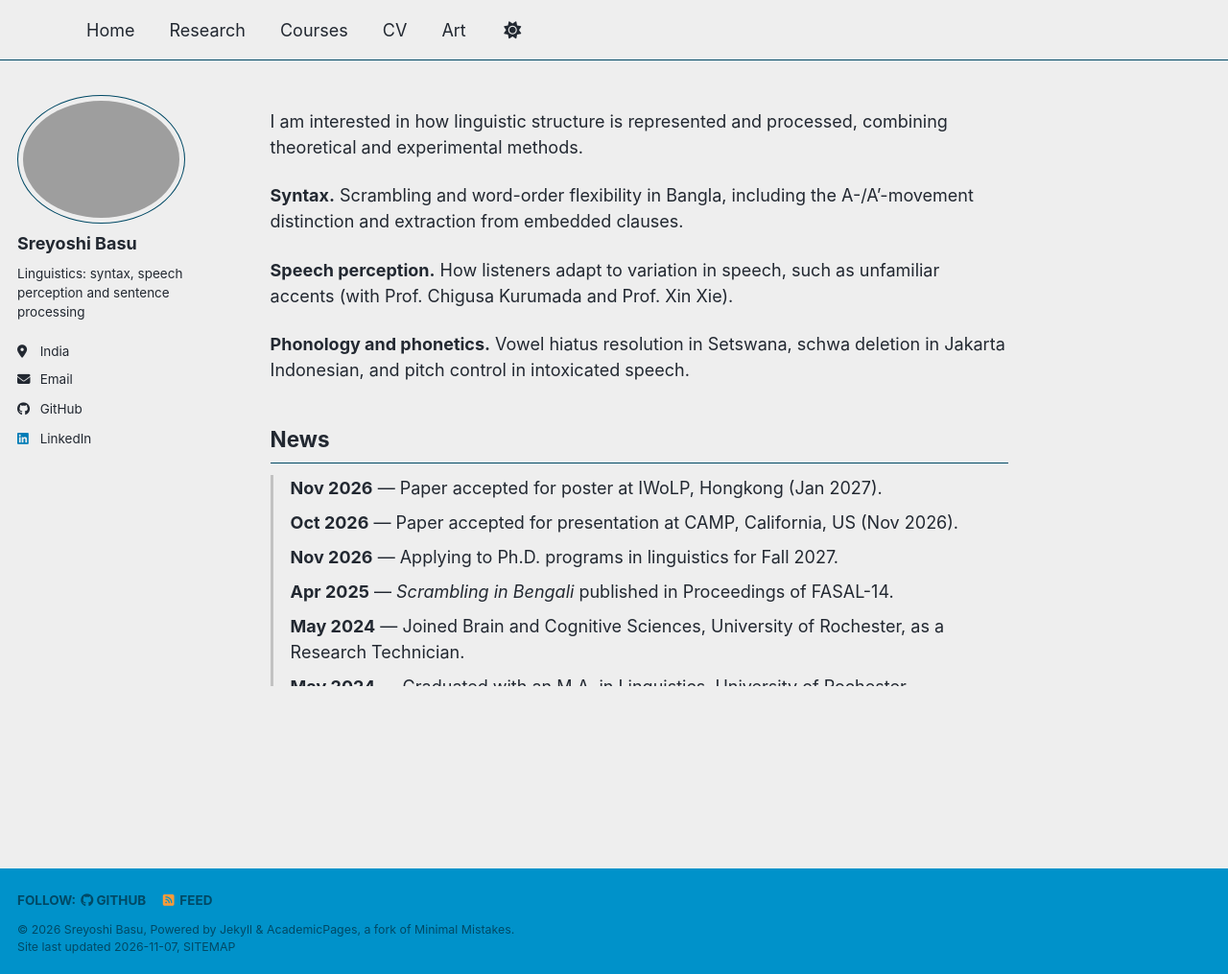
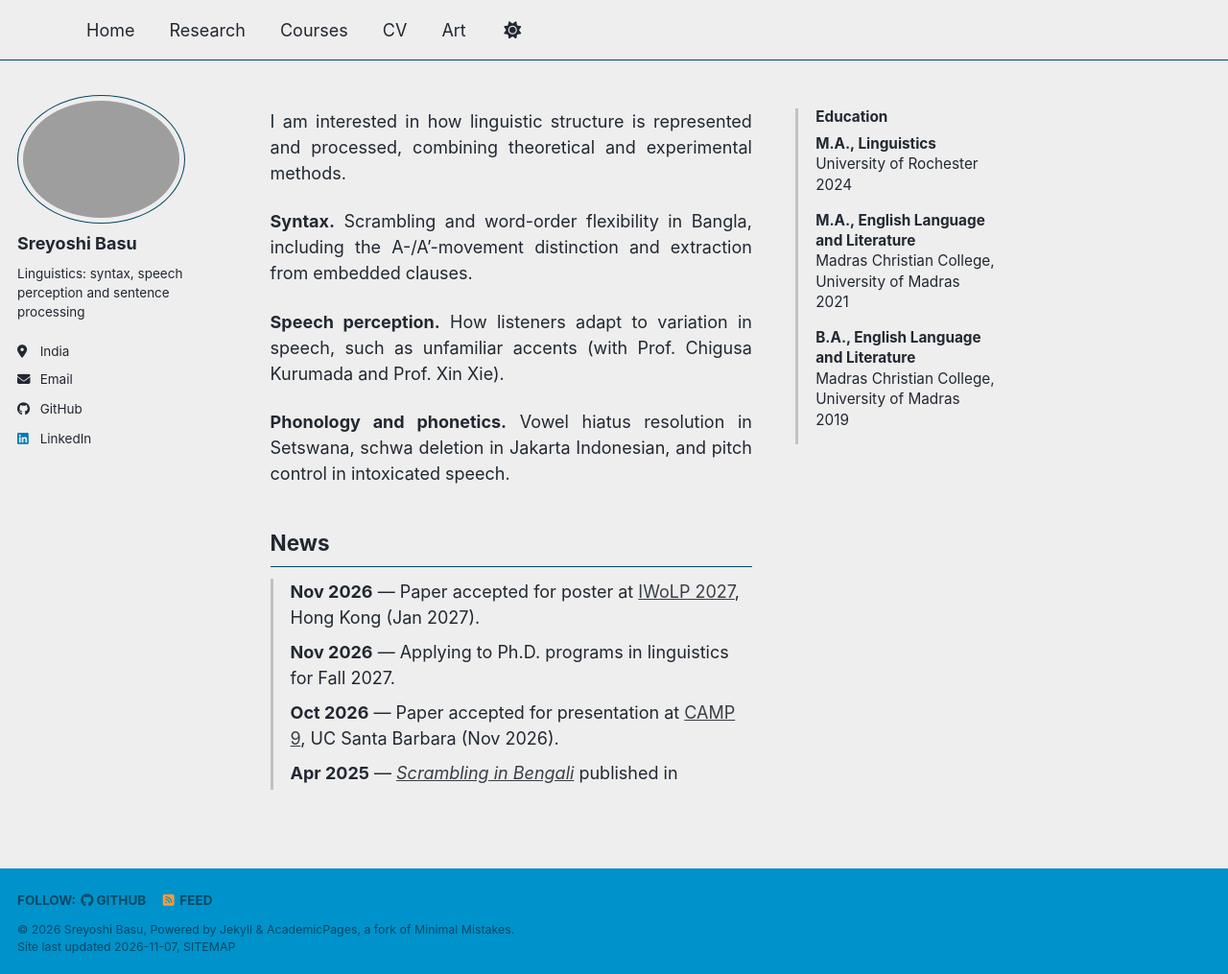
Before and after one commit to sreyoshi-basu/sreyoshi-basu.github.io, a Jekyll site: the page built from _pages/about.md, in a window 1280 px wide and 1015 px high. Shown: the whole window at 96% size. Built offline with Jekyll 4.4.1, drawn with Linux system fonts in a browser that asks for light colours; a script bundle is joined from its source files by our own code; a style sheet for code colours, icons or effects is not loaded.

Commit message:
Update about.md

```diff
--- a/_pages/about.md
+++ b/_pages/about.md
@@ -6,6 +6,18 @@ redirect_from:
   - /about/
   - /about.html
 ---
+
+<style>
+  .about-wrap { display: flex; gap: 2.5em; align-items: flex-start; }
+  .about-main { flex: 3; text-align: justify; hyphens: auto; }
+  .about-side { flex: 1.2; font-size: 0.85em; border-left: 3px solid rgba(128,128,128,0.4); padding-left: 1.2em; }
+  .about-side h3 { margin-top: 0; }
+  .about-side p { margin: 0 0 1em 0; line-height: 1.4; }
+  @media (max-width: 900px) { .about-wrap { flex-direction: column; } .about-side { border-left: none; padding-left: 0; } }
+</style>
+
+<div class="about-wrap">
+<div class="about-main" markdown="1">
 
 I am interested in how linguistic structure is represented and processed, combining theoretical and experimental methods.
 
@@ -17,15 +29,25 @@ I am interested in how linguistic structure is represented and processed, combin
 
 ## News
 
-<div style="max-height: 220px; overflow-y: auto; padding-right: 0.5em; border-left: 3px solid rgba(128,128,128,0.4); padding-left: 1em;">
+<div style="max-height: 220px; overflow-y: auto; padding-right: 0.5em; border-left: 3px solid rgba(128,128,128,0.4); padding-left: 1em; text-align: left;">
 <ul style="list-style: none; margin: 0; padding: 0;">
-  <li><b>Nov 2026</b> — Paper accepted for poster at IWoLP, Hongkong (Jan 2027).</li>
-  <li><b>Oct 2026</b> — Paper accepted for presentation at CAMP, California, US (Nov 2026).</li>
+  <li><b>Nov 2026</b> — Paper accepted for poster at <a href="https://lt.cityu.edu.hk/iwolp2027/" target="_blank">IWoLP 2027</a>, Hong Kong (Jan 2027).</li>
   <li><b>Nov 2026</b> — Applying to Ph.D. programs in linguistics for Fall 2027.</li>
-  <li><b>Apr 2025</b> — <i>Scrambling in Bengali</i> published in Proceedings of FASAL-14.</li>
+  <li><b>Oct 2026</b> — Paper accepted for presentation at <a href="https://camp9ucsb.github.io/conference/" target="_blank">CAMP 9</a>, UC Santa Barbara (Nov 2026).</li>
+  <li><b>Apr 2025</b> — <a href="https://ojs.ub.uni-konstanz.de/jsal/index.php/fasal/en/article/view/331" target="_blank"><i>Scrambling in Bengali</i></a> published in Proceedings of FASAL-14.</li>
   <li><b>May 2024</b> — Joined Brain and Cognitive Sciences, University of Rochester, as a Research Technician.</li>
   <li><b>May 2024</b> — Graduated with an M.A. in Linguistics, University of Rochester.</li>
-  <li><b>Apr 2024</b> — Presented at FASAL-14, Stony Brook University.</li>
-  <li><b>Mar 2024</b> — Presented my M.A. work on Setswana vowel hiatus at PHUNY 2024.</li>
+  <li><b>Apr 2024</b> — Presented at <a href="https://sites.google.com/stonybrook.edu/fasal14/home" target="_blank">FASAL-14</a>, Stony Brook University.</li>
+  <li><b>Mar 2024</b> — Presented my M.A. work on Setswana vowel hiatus at <a href="https://sites.google.com/cornell.edu/phuny2024/home" target="_blank">PHUNY 2024</a>, Cornell.</li>
 </ul>
 </div>
+
+</div>
+
+<div class="about-side">
+  <h3>Education</h3>
+  <p><b>M.A., Linguistics</b><br>University of Rochester<br>2024</p>
+  <p><b>M.A., English Language and Literature</b><br>Madras Christian College, University of Madras<br>2021</p>
+  <p><b>B.A., English Language and Literature</b><br>Madras Christian College, University of Madras<br>2019</p>
+</div>
+</div>
```
